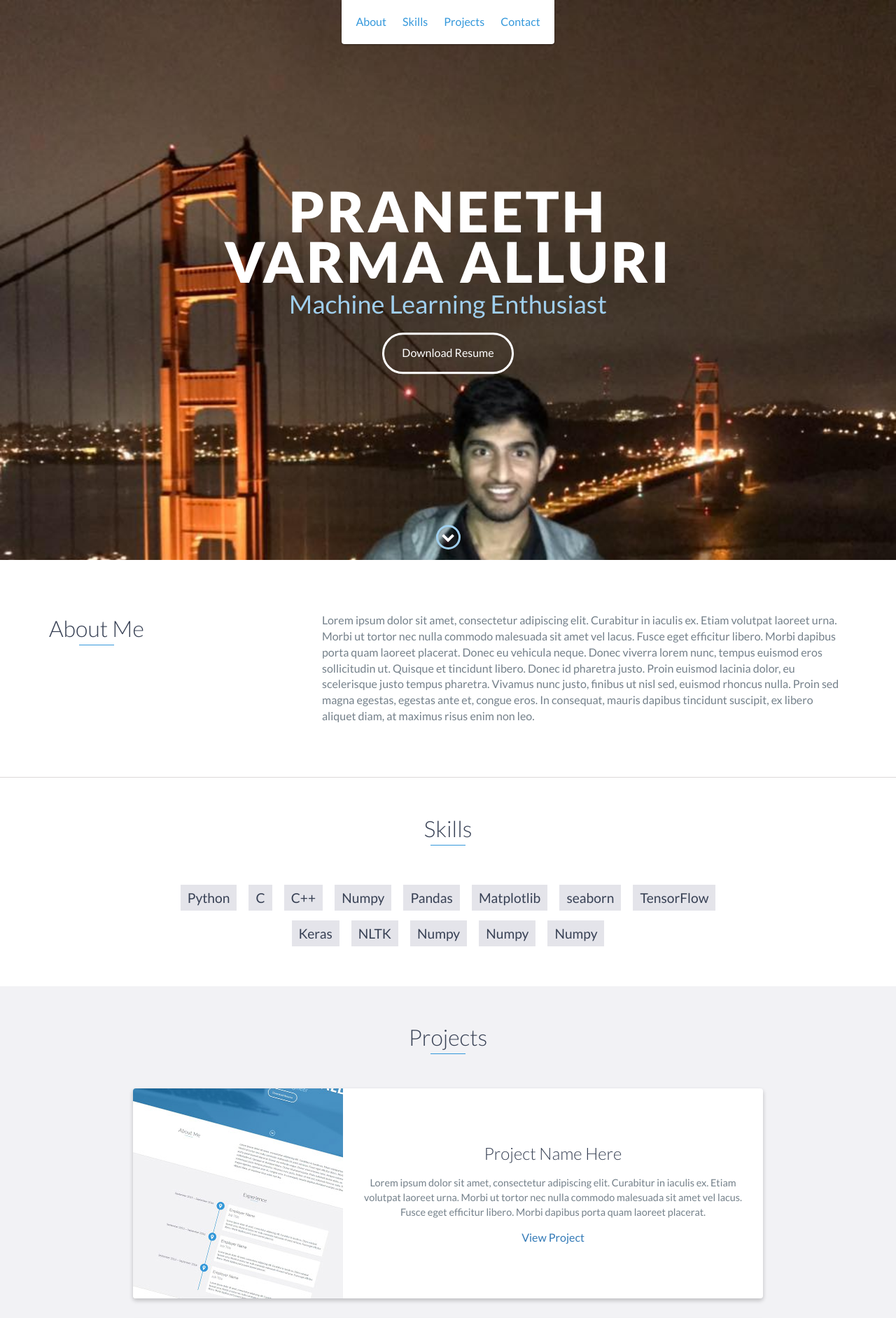
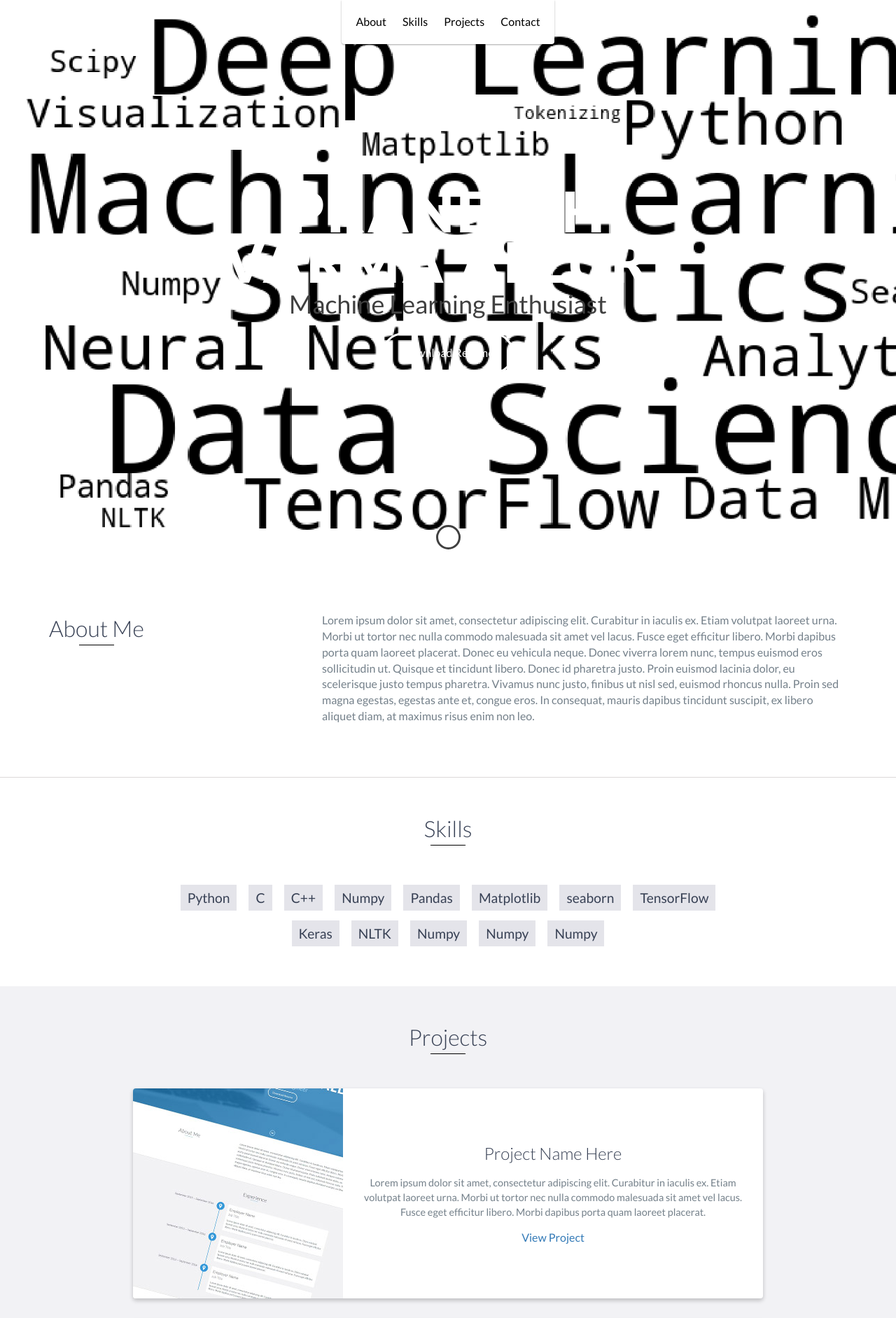
Before and after one commit to praneeth1795/praneeth1795.github.io, a PHP site: page / in a window 1280 px wide. Shown: the top 1883 px of the page at 70% size. Run offline with PHP 8.4, Linux system fonts and the light colour scheme; style sheets or scripts are compiled from the project's sources.

Commit message:
template

```diff
--- a/scss/styles.scss
+++ b/scss/styles.scss
@@ -34,7 +34,7 @@
 */
 
 // Define base and accent colors
-$base-color: #3498db;
+$base-color: #000000;
 $base-color-hover: darken($base-color, 10%);
 
 // Define background colors
@@ -350,7 +350,7 @@
     height: 100vh;
     min-height: 500px;
     max-height: 1080px;
-    background: url(../images/lead-bg.jpg);
+    background: url(../images/lead-bg.png);
     background-size: cover;
     padding: 15px;
     overflow: hidden;
```
